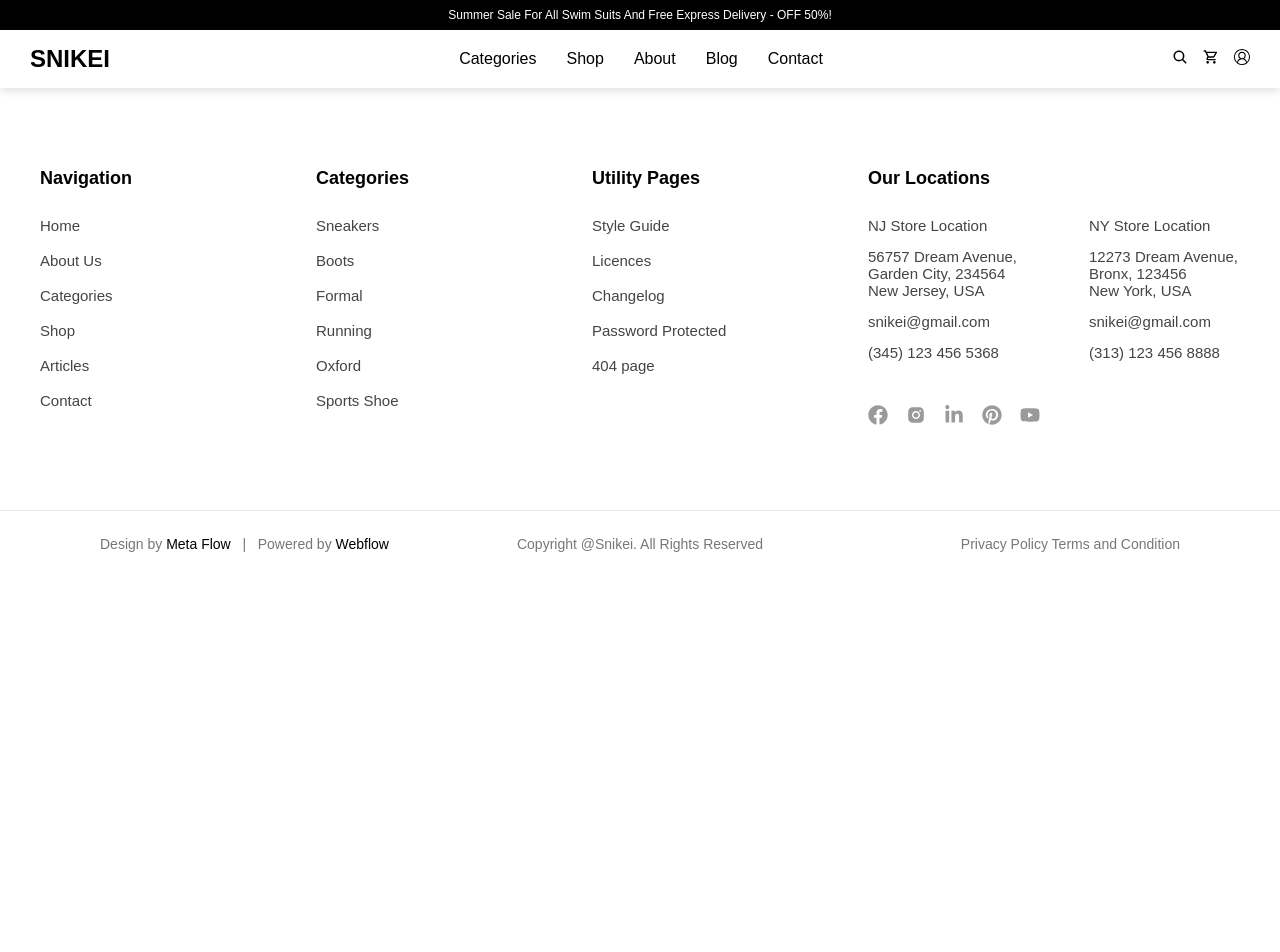
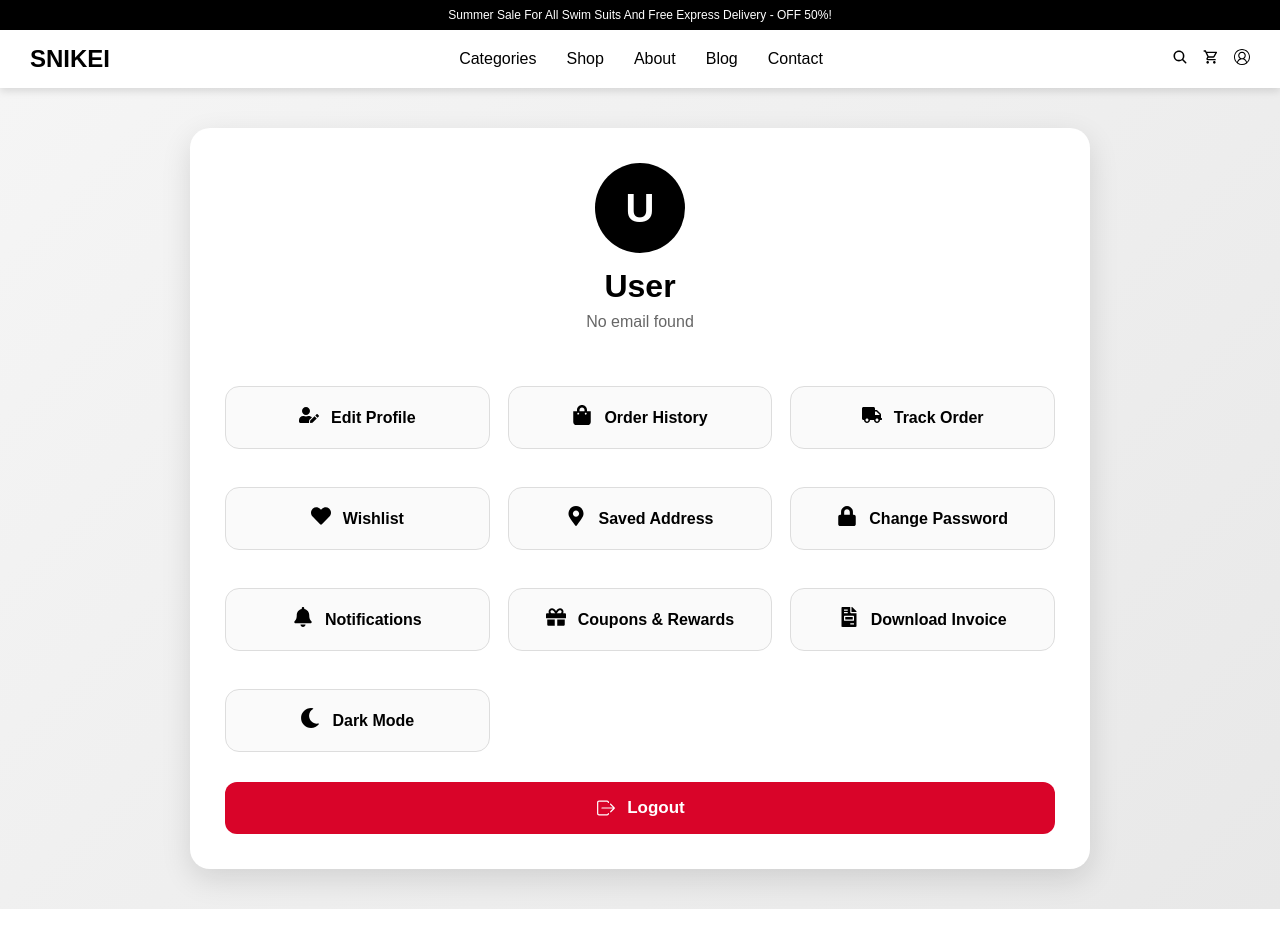
Before and after one commit to sahayasiboni-byte/Shoe_website, a React (Create React App) app: page /profile in a window 1280 px wide. Shown: the top 952 px of the page. Before the commit the page ends 800 px from the top, so only its background shows below. Built offline with nearby package versions, Linux system fonts and the light colour scheme.

Commit message:
profile page update

```diff
--- a/src/Pages/Router.jsx
+++ b/src/Pages/Router.jsx
@@ -13,6 +13,7 @@ import Shop from './Shop/Shope'
 import SubBlog from './SubBlog/SubBlog'
 import Shoe from './Shoe/Shoe'
 import Order from '../Section/OrderSection/Order'
+import Profile from '../Section/ProfileSection/Profile'
 const Router = () => {
   return (
     <div>
@@ -29,6 +30,7 @@ const Router = () => {
       <Route path='/subblog' element={<SubBlog/>}/>
       <Route path='/shoe/:id' element={<Shoe/>}/>
       <Route path='/order' element={<Order/>}/>
+      <Route path='/profile' element={<Profile/>}/>
       </Routes>
       <Footer />
     </div>
--- a/src/Section/NavbarSection/Navbar.jsx
+++ b/src/Section/NavbarSection/Navbar.jsx
@@ -7,7 +7,7 @@ import { IoIosMenu, IoIosClose } from "react-icons/io";
 import { Link, useNavigate } from "react-router-dom";
 import CartModal from "../../Section/CardSection/CardSection";
 import Cookies from "js-cookie";
-import { IoIosLogOut } from "react-icons/io";
+// import { IoIosLogOut } from "react-icons/io";
 
 const Navbar = () => {
   const [menuOpen, setMenuOpen] = useState(false);
@@ -39,12 +39,12 @@ const Navbar = () => {
     setMenuOpen(false);
   };
 
-  const handleLogout = () => {
-    Cookies.remove("username");
-    Cookies.remove("userid");
-    alert("Logged out successfully");
-    navigate("/account");
-  };
+  // const handleLogout = () => {
+  //   Cookies.remove("username");
+  //   Cookies.remove("userid");
+  //   alert("Logged out successfully");
+  //   navigate("/account");
+  // };
 
   return (
     <div className={Homemodule.navbar}>
@@ -78,10 +78,14 @@ const Navbar = () => {
 
           {name ? (
             <div className={Homemodule.userSection}>
-              <span className={Homemodule.username}>{name}</span>
-              <span onClick={handleLogout} className={Homemodule.logoutIcon}>
+              <Link to="/profile" className={Homemodule.profileLink}>
+              <div style={styles.avatar}>
+            {name.charAt(0).toUpperCase()}
+          </div>
+              </Link>
+              {/* <span onClick={handleLogout} className={Homemodule.logoutIcon}>
               <IoIosLogOut />
-              </span>
+              </span> */}
               </div>
               ) : (
   <Link to="/account" className={Homemodule.link} onClick={scrollToTop}>
@@ -126,4 +130,20 @@ const Navbar = () => {
   );
 };
 
+const styles = {
+  avatar: {
+    width: "30px",
+    height: "30px",
+    borderRadius: "50%",
+    background: "#000000",
+    color: "#fff",
+    display: "flex",
+    alignItems: "center",
+    justifyContent: "center",
+    fontSize: "25px",
+    fontWeight: "600",
+    margin: "0 auto 15px",
+  },
+
+}
 export default Navbar;
--- /dev/null
+++ b/src/Section/ProfileSection/Profile.jsx
@@ -0,0 +1,170 @@
+import React from "react";
+import { useNavigate } from "react-router-dom";
+import Cookies from "js-cookie";
+import { IoIosLogOut } from "react-icons/io";
+import {
+  FaUserEdit,
+  FaShoppingBag,
+  FaTruck,
+  FaHeart,
+  FaMapMarkerAlt,
+  FaLock,
+  FaBell,
+  FaGift,
+  FaMoon,
+  FaFileInvoice,
+} from "react-icons/fa";
+
+const Profile = () => {
+  const navigate = useNavigate();
+
+  const name = Cookies.get("username") || "User";
+  const email = Cookies.get("email") || "No email found";
+
+  const handleLogout = () => {
+    Cookies.remove("username");
+    Cookies.remove("userid");
+    Cookies.remove("email");
+    navigate("/account");
+  };
+
+  const menuItems = [
+    { title: "Edit Profile", icon: <FaUserEdit />, path: "/edit-profile" },
+    { title: "Order History", icon: <FaShoppingBag />, path: "/order-history" },
+    { title: "Track Order", icon: <FaTruck />, path: "/track-order" },
+    { title: "Wishlist", icon: <FaHeart />, path: "/wishlist" },
+    { title: "Saved Address", icon: <FaMapMarkerAlt />, path: "/saved-address" },
+    { title: "Change Password", icon: <FaLock />, path: "/change-password" },
+    { title: "Notifications", icon: <FaBell />, path: "/notifications" },
+    { title: "Coupons & Rewards", icon: <FaGift />, path: "/coupons" },
+    { title: "Download Invoice", icon: <FaFileInvoice />, path: "/invoice" },
+    { title: "Dark Mode", icon: <FaMoon />, path: "/settings" },
+  ];
+
+  return (
+    <div style={styles.page}>
+      <div style={styles.card}>
+        <div style={styles.profileTop}>
+          <div style={styles.avatar}>
+            {name.charAt(0).toUpperCase()}
+          </div>
+
+          <h1 style={styles.name}>{name}</h1>
+          <p style={styles.email}>{email}</p>
+        </div>
+
+        <div style={styles.menuGrid}>
+          {menuItems.map((item, index) => (
+            <button
+              key={index}
+              style={styles.menuBtn}
+              onClick={() => navigate(item.path)}
+            >
+              <span style={styles.icon}>{item.icon}</span>
+              {item.title}
+            </button>
+          ))}
+        </div>
+
+        <button style={styles.logoutBtn} onClick={handleLogout}>
+          <IoIosLogOut size={22} />
+          Logout
+        </button>
+      </div>
+    </div>
+  );
+};
+
+const styles = {
+  page: {
+    minHeight: "100vh",
+    background: "linear-gradient(135deg, #f5f5f5, #e8e8e8)",
+    padding: "40px 20px",
+    display: "flex",
+    justifyContent: "center",
+  },
+
+  card: {
+    width: "100%",
+    maxWidth: "900px",
+    background: "#fff",
+    borderRadius: "20px",
+    padding: "35px",
+    boxShadow: "0 10px 30px rgba(0,0,0,0.12)",
+  },
+
+  profileTop: {
+    textAlign: "center",
+    marginBottom: "35px",
+  },
+
+  avatar: {
+    width: "90px",
+    height: "90px",
+    borderRadius: "50%",
+    background: "#000",
+    color: "#fff",
+    display: "flex",
+    alignItems: "center",
+    justifyContent: "center",
+    fontSize: "40px",
+    fontWeight: "700",
+    margin: "0 auto 15px",
+  },
+
+  name: {
+    fontSize: "32px",
+    marginBottom: "8px",
+  },
+
+  email: {
+    color: "#666",
+    fontSize: "16px",
+  },
+
+  menuGrid: {
+    display: "grid",
+    gridTemplateColumns: "repeat(auto-fit, minmax(220px, 1fr))",
+    gap: "18px",
+  },
+
+  menuBtn: {
+    padding: "18px",
+    border: "1px solid #ddd",
+    borderRadius: "14px",
+    background: "#fafafa",
+    cursor: "pointer",
+    fontSize: "16px",
+    fontWeight: "600",
+    display: "flex",
+    alignItems: "center",
+    gap: "12px",
+    transition: "0.3s",
+    color:"black",
+  },
+
+  icon: {
+    fontSize: "20px",
+    color: "#000",
+  },
+
+  logoutBtn: {
+    marginTop: "30px",
+    width: "100%",
+    padding: "15px",
+    background: "#d90429",
+    color: "#fff",
+    border: "none",
+    borderRadius: "12px",
+    fontSize: "17px",
+    fontWeight: "600",
+    cursor: "pointer",
+    display: "flex",
+    alignItems: "center",
+    justifyContent: "center",
+    gap: "10px",
+  },
+
+};
+
+export default Profile;
```
Also changed, not shown: src/Section/ProfileSection/profile.module.css (added). Lines whose indentation alone changed are shown as unchanged.
